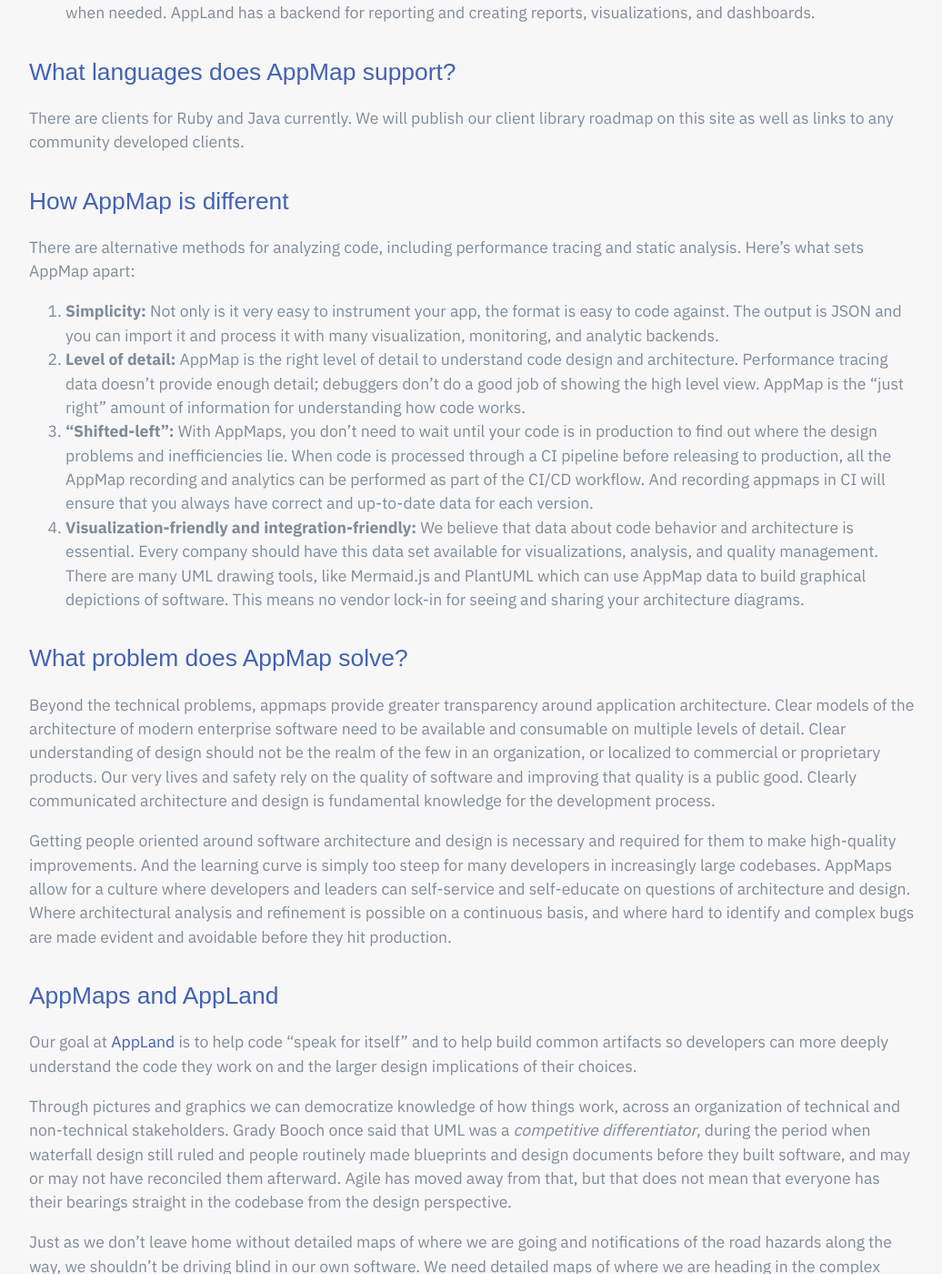
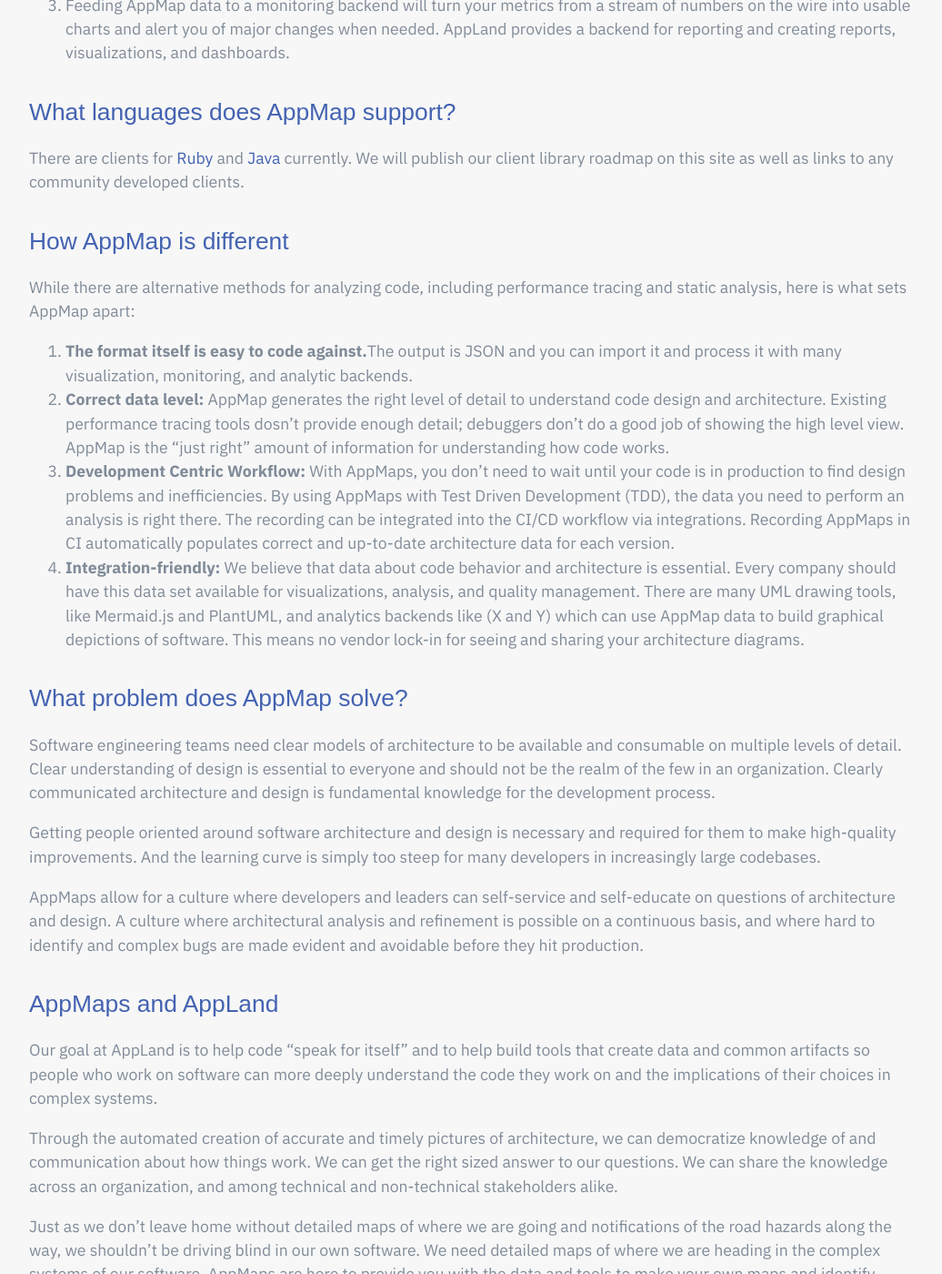
Before and after one commit to applandorg/applandorg.github.io, a Jekyll site: the page built from _posts/2020-10-14-appmap-a-framework-for-monitoring-software-architecture-and-behavior.markdown, in a window 1280 px wide and 1400 px high, scrolled down 1742 px. Shown: the whole window at 91% size, without its empty margins (120-1156 px from the left). Built offline with Jekyll 4.4.1, drawn with Linux system fonts in a browser that asks for light colours; some web fonts are replaced; some of the changed text lies outside the part shown.

Commit message:
update blog post

```diff
--- a/_posts/2020-10-14-appmap-a-framework-for-monitoring-software-architecture-and-behavior.markdown
+++ b/_posts/2020-10-14-appmap-a-framework-for-monitoring-software-architecture-and-behavior.markdown
@@ -1,6 +1,6 @@
 ---
 layout: post
-title:  "AppMap : A framework for monitoring software architecture and behavior"
+title:  "AppMap: A framework for monitoring software architecture and behavior"
 author: Elizabeth Lawler
 permalink: /blog/:year/:month/:day/:title/
 thumb: /assets/img/posts/unblock-yourself-thumb.jpg
@@ -8,50 +8,53 @@
 excerpt_separator: <!--more-->
 ---
 
-There has been a tremendous increase in the number of products and metrics for the DevOps toolchain, particularly in the delivery of software to the production environment, the automation and standardization of the quality control of code. But one area has lingered as an “unmetriced” area of the SDLC for the last 20 years since the agile development and DevOps movements took flight : analysis of software architecture.
+There has been a tremendous increase in the number of products and metrics for the DevOps toolchain, particularly in the delivery of software to the production environment, and the automation and standardization of the quality control of code.
+
+But one area has lingered as an “unmetriced” area of the SDLC for the last 20 years since the agile development and DevOps movements took flight: analysis of software architecture.
+
+With this in mind, we designed the AppMap framework to address this gap in software analysis. The framework consists of two core elements. First, a standard data format that captures detailed information of runtime code execution, data snapshots and application metadata. Second, client language libraries that enable automatically capturing this data from your applications. This information can be used to generate insightful visualizations and analytics of the behavior and architecture of your code.
 <!--more-->
-
-The AppMap framework is designed to address this gap in software analysis. It consists of three core elements. First, a standard data format captures detailed information of runtime code execution, data snapshots and application metadata. Client libraries enable live applications to record and emit this data, while visualization and analysis tools provide insights into application behavior and architecture.
 
 Altogether, the AppMap framework can provide you and your team with a clear picture of how your software works and how it changes over time.
 
 AppMap clients are shared under the MIT open source license.
 
+
 ## What is the AppMap client?
-The AppMap client is a language-specific library which records code behavior during the execution of an application or library. The recordings are stored in JSON files, which can then be visualized and analyzed with many different graphing and monitoring tools.
+The AppMap client is a language-specific library which records code behavior during the execution of an application or library. The recordings are stored in JSON files, which can then be visualized and analyzed with many different graphing and monitoring tools. There are currently clients for [Ruby](https://rubygems.org/gems/appmap/versions/0.22.0) and [Java](https://github.com/applandinc/appmap-java/releases).
 
 ## How does the AppLand client work?
-1. It all starts in your own application code. You - the developer - add the AppMap client to your project configuration. To record data, you simply run your app with the appmap client enabled. As you run your app, the AppMap client captures all the important code behavior events as they occur. Today, these events include HTTP server and client requests, function calls, SQL, and cryptography. The exact set of events which you capture can be configured using an `appmap.yml` file. The recorded data can be either verbose or concise, depending on how you customize the default behavior. The events captured by the AppMap client are stored in a well-structured JSON format. The AppMap data files are typically stored in the tmp directory of the project.
-2. Once you have recorded your app, you can visualize and analyze the behavior, design and architecture of the code. This analysis can be performed using a local toolchain directly against the appmap JSON files, or the files can be uploaded to a server and processed there.
-3. The monitoring backend will turn your metrics from a stream of numbers on the wire into usable charts and alert you when needed. AppLand has a backend for reporting and creating reports, visualizations, and dashboards.
+1. It all starts in your own application code. You - the developer - add the AppMap client to your project configuration. To record data, you simply run your app with the AppMap client enabled. As you run your app, the AppMap client captures all the important code behavior events as they occur. Today, these events include HTTP server and client requests, function calls, SQL, and cryptography. The exact set of events which you capture can be configured using an appmap.yml file. The recorded data can be either verbose or concise, depending on how you customize the default behavior. The events captured by the AppMap client are stored in a well-structured JSON format. The AppMap data files are typically stored in the tmp directory of the project.  An example file for an example application is found here.
+2. Once you have recorded your app, you can visualize and analyze the behavior, design and architecture of the code. This analysis can be performed using existing toolchain against the AppMap JSON files.
+3. Feeding AppMap data to a monitoring backend will turn your metrics from a stream of numbers on the wire into usable charts and alert you of major changes when needed. AppLand provides a backend for reporting and creating reports, visualizations, and dashboards.
 
 ## What languages does AppMap support?
-There are clients for Ruby and Java currently.  We will publish our client library roadmap on this site as well as links to any community developed clients.
+There are clients for [Ruby](https://rubygems.org/gems/appmap/versions/0.22.0) and [Java](https://github.com/applandinc/appmap-java/releases) currently. We will publish our client library roadmap on this site as well as links to any community developed clients.
 
 ## How AppMap is different
-There are alternative methods for analyzing code, including performance tracing and static analysis. Here’s what sets AppMap apart:
-1. **Simplicity:** Not only is it very easy to instrument your app, the format is easy to code against. The output is JSON and you can import it and process it with many visualization, monitoring, and analytic backends.
-2. **Level of detail:** AppMap is the right level of detail to understand code design and architecture. Performance tracing data doesn’t provide enough detail; debuggers don’t do a good job of showing the high level view. AppMap is the “just right” amount of information for understanding how code works.
-3. **“Shifted-left”:** With AppMaps, you don’t need to wait until your code is in production to find out where the design problems and inefficiencies lie. When code is processed through a CI pipeline before releasing to production, all the AppMap recording and analytics can be performed as part of the CI/CD workflow. And recording appmaps in CI will ensure that you always have correct and up-to-date data for each version.
-4. **Visualization-friendly and integration-friendly:** We believe that data about code behavior and architecture is essential. Every company should have this data set available for visualizations, analysis, and quality management. There are many UML drawing tools, like Mermaid.js and PlantUML which can use AppMap data to build graphical depictions of software. This means no vendor lock-in for seeing and sharing your architecture diagrams.
+While there are alternative methods for analyzing code, including performance tracing and static analysis, here is what sets AppMap apart:
+1. **The format itself is easy to code against.**The output is JSON and you can import it and process it with many visualization, monitoring, and analytic backends.
+2. **Correct data level:** AppMap generates the right level of detail to understand code design and architecture. Existing performance tracing tools dosn’t provide enough detail; debuggers don’t do a good job of showing the high level view. AppMap is the “just right” amount of information for understanding how code works.
+3. **Development Centric Workflow:** With AppMaps, you don’t need to wait until your code is in production to find design problems and inefficiencies. By using AppMaps with Test Driven Development (TDD), the data you need to perform an analysis is right there.   The recording can be integrated into the CI/CD workflow via integrations. Recording AppMaps in CI automatically populates correct and up-to-date architecture data for each version.
+4. **Integration-friendly:** We believe that data about code behavior and architecture is essential. Every company should have this data set available for visualizations, analysis, and quality management. There are many UML drawing tools, like Mermaid.js and PlantUML, and analytics backends like (X and Y) which can use AppMap data to build graphical depictions of software. This means no vendor lock-in for seeing and sharing your architecture diagrams.
 
 ## What problem does AppMap solve?
-Beyond the technical problems, appmaps provide greater transparency around application architecture. Clear models of the architecture of modern enterprise software need to be available and consumable on multiple levels of detail. Clear understanding of design should not be the realm of the few in an organization, or localized to commercial or proprietary products. Our very lives and safety rely on the quality of software and improving that quality is a public good. Clearly communicated architecture and design is fundamental knowledge for the development process.
+Software engineering teams need clear models of architecture to be available and consumable on multiple levels of detail. Clear understanding of design is essential to everyone and should not be the realm of the few in an organization. Clearly communicated architecture and design is fundamental knowledge for the development process.
 
-Getting people oriented around software architecture and design is necessary and required for them to make high-quality improvements. And the learning curve is simply too steep for many developers in increasingly large codebases. AppMaps allow for a culture where developers and leaders can self-service and self-educate on questions of architecture and design. Where architectural analysis and refinement is possible on a continuous basis, and where hard to identify and complex bugs are made evident and avoidable before they hit production.
+Getting people oriented around software architecture and design is necessary and required for them to make high-quality improvements. And the learning curve is simply too steep for many developers in increasingly large codebases.
+
+AppMaps allow for a culture where developers and leaders can self-service and self-educate on questions of architecture and design. A culture where architectural analysis and refinement is possible on a continuous basis, and where hard to identify and complex bugs are made evident and avoidable before they hit production.
 
 ## AppMaps and AppLand
-Our goal at [AppLand](https://appland.com) is to help code “speak for itself” and to help build common artifacts so developers can more deeply understand the code they work on and the larger design implications of their choices.
+Our goal at AppLand is to help code “speak for itself” and to help build tools that create data and common artifacts so people who work on software can more deeply understand the code they work on and the implications of their choices in complex systems.
 
-Through pictures and graphics we can democratize knowledge of how things work, across an organization of technical and non-technical stakeholders. Grady Booch once said that UML was a *competitive differentiator*, during the period when waterfall design still ruled and people routinely made blueprints and design documents before they built software, and may or may not have reconciled them afterward. Agile has moved away from that, but that does not mean that everyone has their bearings straight in the codebase from the design perspective.
+Through the automated creation of accurate and timely pictures of architecture, we can democratize knowledge of and communication about how things work.  We can get the right sized answer to our questions. We can share the knowledge across an organization, and among technical and non-technical stakeholders alike.
 
 Just as we don’t leave home without detailed maps of where we are going and notifications of the road hazards along the way, we shouldn’t be driving blind in our own software. We need detailed maps of where we are heading in the complex systems of our software. AppMaps are here to provide you with the data and tools to make your own maps and identify architectural hazards along the way.
 
 We are here to help. Consider [joining our Discord](https://discord.com/invite/N9VUap6) to discuss how to use the AppMap client and discuss all things software architecture.
 
-If you would like to discuss our commercial offerings, head over to [https://app.land](https://app.land) to check out what we are building.  We have a [FREE LIBRARY of OSS projects](https://app.land/explore) we’ve scanned to share project architecture information with the world of developers it could help.
-
-We can also be found on Twitter [@LandOfApps](https://twitter.com/landofapps) sharing ideas, tips and tricks for using the AppMap client.
+If you would like to discuss our commercial offerings, head over to [https://app.land](https://app.land) to check out what we are building. Or check out the [open library of OSS projects](https://app.land/explore) we’ve scanned. We can also be found on Twitter [@LandOfApps](https://twitter.com/landofapps) sharing ideas, tips and tricks for using the AppMap client.
 
 Happy AppMapping!
 
```
